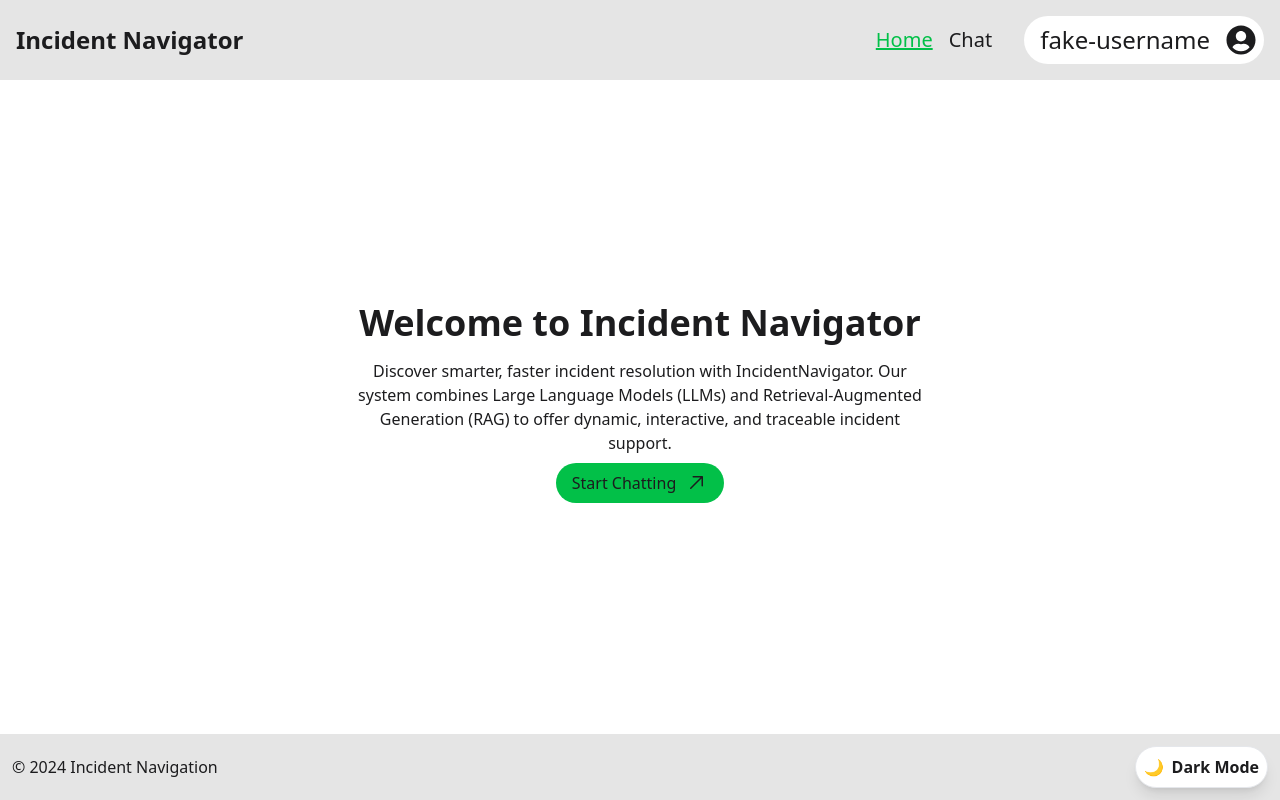
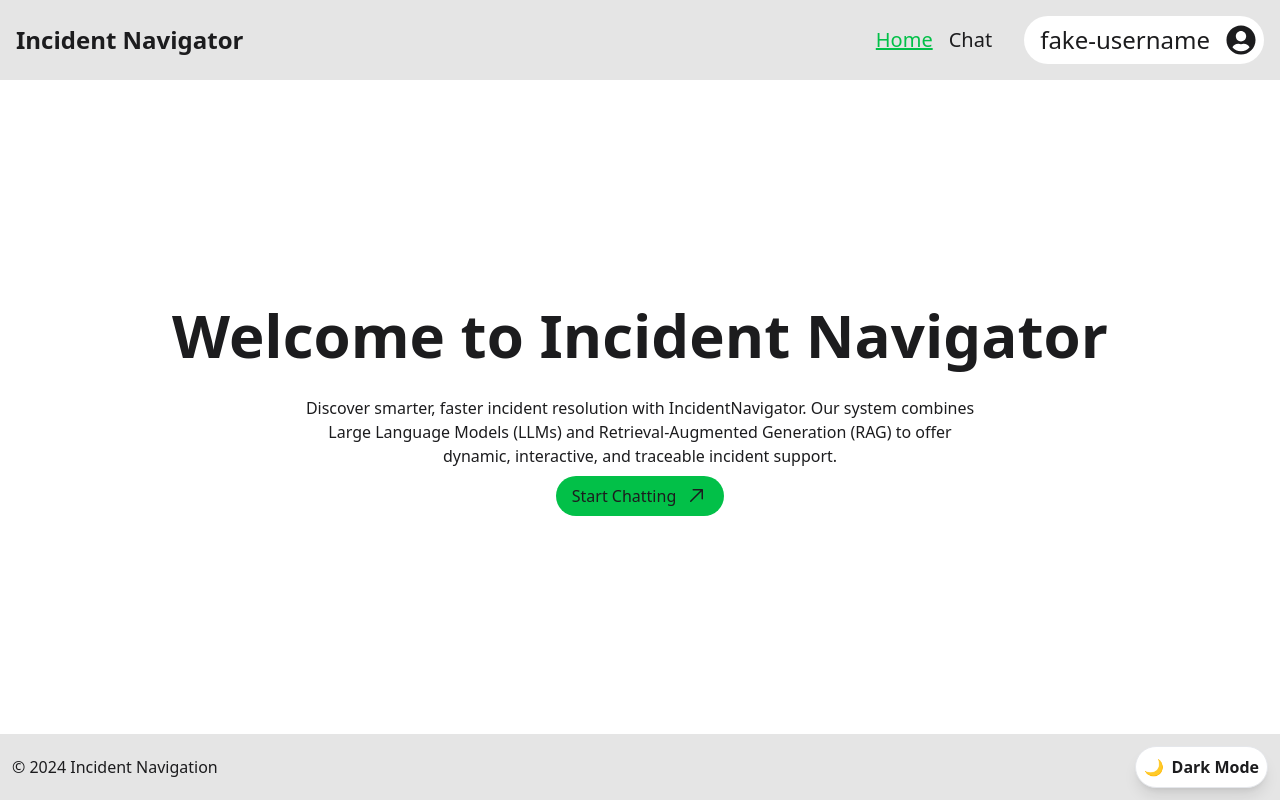
Before and after one commit to MrSneaker/IncidentNavigatorProject, a React (Create React App) app in the folder incident-nav-react/: page / in a window 1280 px wide. Built offline with nearby package versions, Linux system fonts and the light colour scheme.

Commit message:
#2 Finissions page home

```diff
--- a/incident-nav-react/src/pages/HomePage.js
+++ b/incident-nav-react/src/pages/HomePage.js
@@ -4,22 +4,25 @@ import { Link } from "react-router-dom";
 export default function HomePage({ isAuthenticated }) {
     return (
       <div className="flex flex-col items-center justify-center h-full w-full">
-        <h1 className="text-4xl font-bold dark:text-dark-accent text-light-text">Welcome to Incident Navigator</h1>
-        <p className="text-center text-base mt-4 max-w-xl">
+        <h1 className="text-center font-bold dark:text-dark-accent text-light-text"
+            style={{ fontSize: 'clamp(30px, 5vw, 60px)' }}>
+            Welcome to Incident Navigator
+        </h1>
+        <p className="text-center text-base mt-4 max-w-2xl">
             Discover smarter, faster incident resolution with IncidentNavigator. Our system combines Large Language Models (LLMs) and Retrieval-Augmented Generation (RAG) to offer dynamic, interactive, and traceable incident support.
         </p>
 
         {!isAuthenticated ? (
             <div className="flex flex-row mt-6">
-                <Link to='/login' className="btn btn-primary m-2 rounded-full p-2 min-w-[100px] text-center font-bold border-2 border-dark-accent text-dark-accent hover:text-dark-background hover:bg-dark-accent hover:scale-110 transition-transform">
+                <Link to='/login' className="btn btn-primary m-2 rounded-full p-2 min-w-[100px] max-w-[200px] text-center font-bold border-2 border-dark-accent text-dark-accent hover:text-dark-background hover:bg-dark-accent hover:scale-110 transition-transform">
                     Login
                 </Link>
-                <Link to='/register' className="btn btn-primary m-2 rounded-full p-2 min-w-[100px] text-center font-bold border-2 border-dark-accent text-dark-accent hover:text-dark-background hover:bg-dark-accent hover:scale-110 transition-transform">
+                <Link to='/register' className="btn btn-primary m-2 rounded-full p-2 min-w-[100px] max-w-[200px] text-center font-bold border-2 border-dark-accent text-dark-accent hover:text-dark-background hover:bg-dark-accent hover:scale-110 transition-transform">
                     Register
                 </Link>
             </div>
         ) : (
-            <Link to="/chat" className="btn btn-secondary m-2 rounded-full bg-gradient-to-r text-center from-dark-accent to-light-accent p-2 min-w-[100px] hover:scale-105 transition-transform flex px-4 py-2 items-center">
+            <Link to="/chat" className="btn btn-secondary m-2 rounded-full bg-gradient-to-r text-center from-dark-accent to-light-accent p-2 min-w-[100px] max-w-[200px] hover:scale-105 transition-transform flex px-4 py-2 items-center">
                 Start Chatting <GoArrowUpRight className="text-2xl ml-2" />
             </Link>
         )}
```
